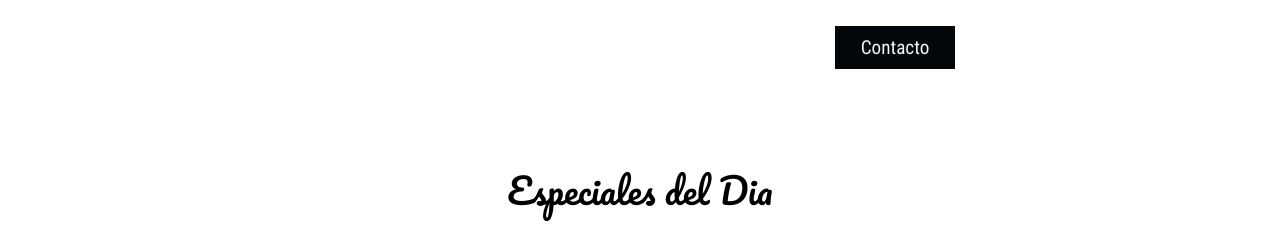
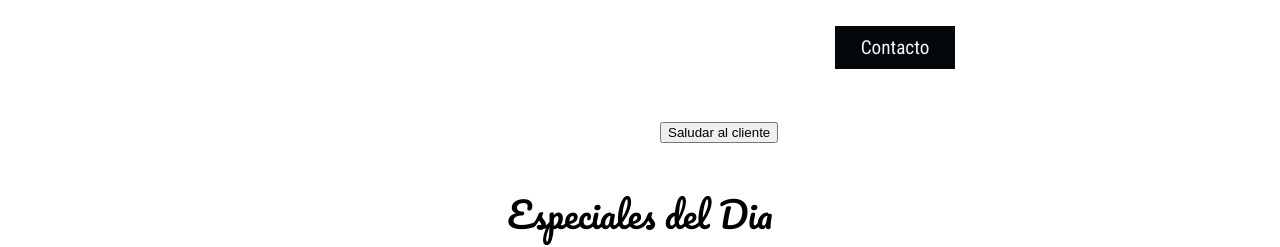
Before and after one commit to ReyLira/G01_Texto-CadenasyFunciones, a plain HTML site: page Index.html in a window 1280 px wide. Shown: the part 1420-1667 px from the top of the page. Drawn offline with Linux system fonts and the light colour scheme; files that its build step writes are made by us from their sources; some icons are missing; files whose address does not match are found by name.

Commit message:
Configurando el index

```diff
--- a/Index.html
+++ b/Index.html
@@ -68,6 +68,7 @@
                        repellendus. Lorem ipsum dolor sit amet consectetur adipisicing elit. Corrupti exercitationem ipsam temporibus fugit tempore. Facere necessitatibus sunt sequi earum nam, error repellendus porro. Ullam minima blanditiis assumenda sapiente a praesentium?
                         Lorem ipsum dolor sit amet consectetur adipisicing elit. Suscipit ipsum optio voluptate fugit possimus numquam, dolore odio adipisci labore sed amet nulla maiores, repudiandae repellat cum aperiam, quibusdam facilis natus?</laborum></p>
                     <a href="" class="btn btn--contact">Contacto</a>
+                    <button onclick='saludar("Cliente")'> Saludar al cliente</button>
                </div>
            </div>
        </section>
```
